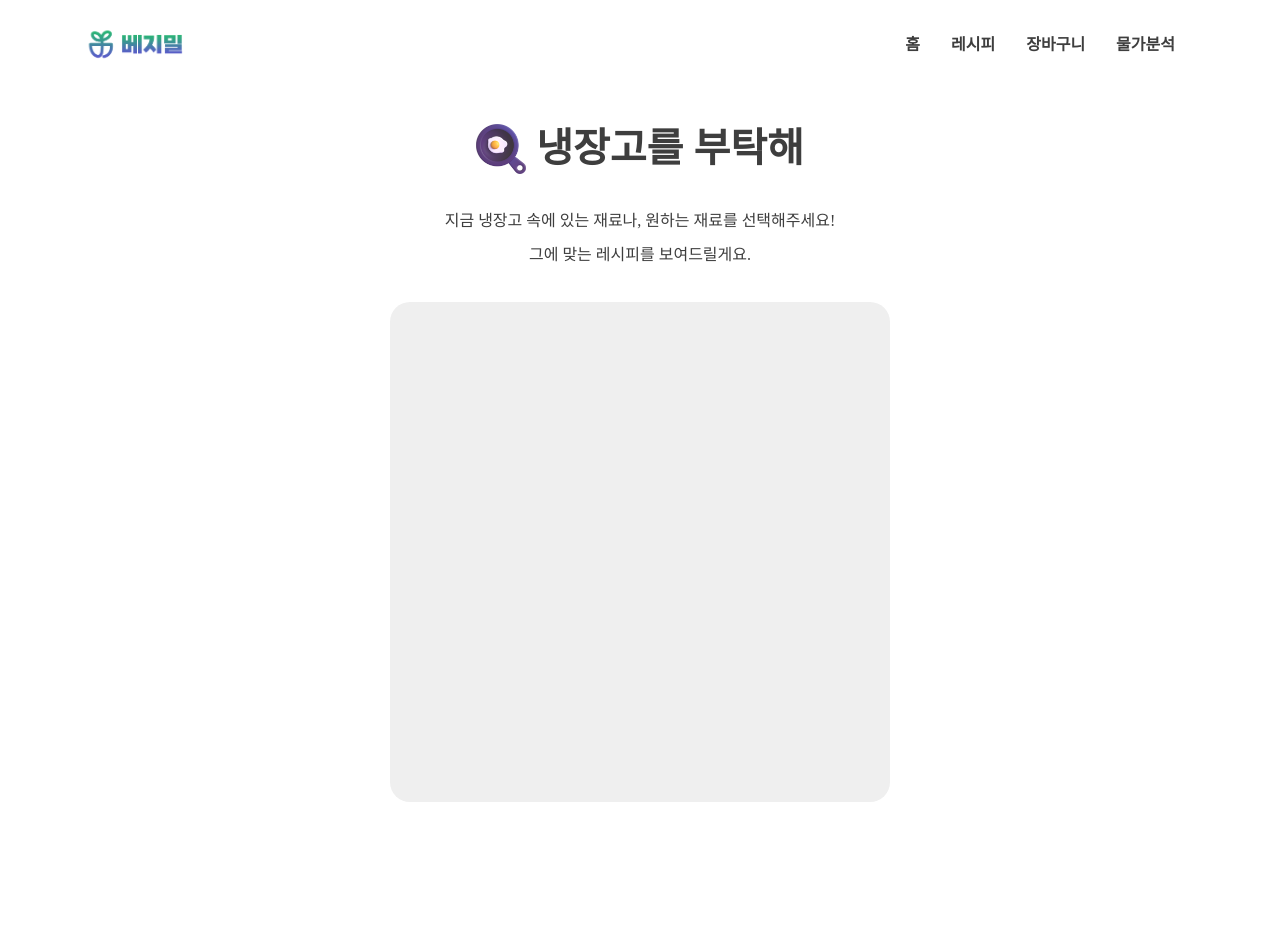
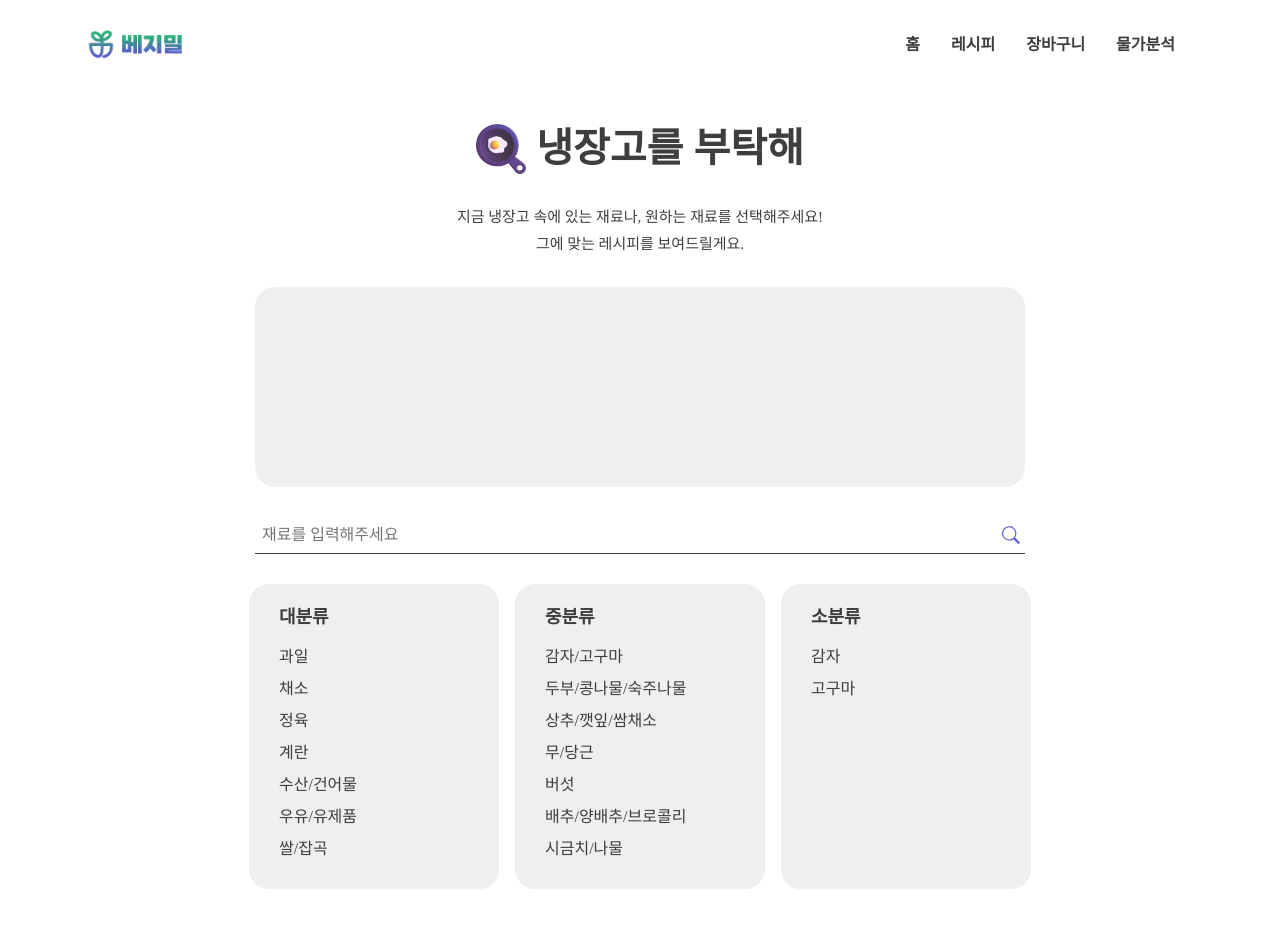
Before and after one commit to yuiseo/VeggieMeal, a Next.js app in the folder Front/veggiemeal/: page /recipe/fridge in a window 1280 px wide. Shown: the top 928 px of the page. Before the commit the page ends 866 px from the top, so only its background shows below. Built offline with nearby package versions, Linux system fonts and the light colour scheme; a web font is replaced by a local one.

Commit message:
[S07P22C205-151][FE-윤주]feat:냉장고 퍼블리싱

```diff
--- /dev/null
+++ b/Front/veggiemeal/components/SelectBox.tsx
@@ -0,0 +1,49 @@
+import styles from 'styles/SelectBox.module.scss';
+import { useState } from "react";
+
+// data = select 박스에 나타나야 하는 옵션들
+//  setState = setState 함수
+// title = select 박스의 타이틀
+// another = setState 외에 추가적으로 처리해야 하는 로직
+
+type SelectProps = {
+    data:string[],
+    setState:any,
+    title:string,
+    another?:any
+}
+
+export default function SelectBox({data, setState, title, another}:SelectProps){
+    const [choice, setChocie] = useState<string>(title);
+    const [isToggle, setIsToggle] = useState<Boolean>(false);
+    const len = data.length-1;
+    return (
+        <div className={styles.select}>
+            <div className={styles.selected} onClick={() => {setIsToggle(value => !value)}}>
+              <div className={styles.selected_value}>{choice}</div>
+              <svg xmlns="http://www.w3.org/2000/svg" width="20" height="20" fill="#5C5ACD" className="bi bi-caret-down-fill" viewBox="0 0 16 16">
+                <path d="M7.247 11.14 2.451 5.658C1.885 5.013 2.345 4 3.204 4h9.592a1 1 0 0 1 .753 1.659l-4.796 5.48a1 1 0 0 1-1.506 0z"/>
+              </svg>
+            </div>
+            {isToggle ?
+            <ul className={styles.select_ul}>
+            {data.map((item, index) => <li
+            key={index}
+            className={
+                (item === choice ? `${styles.choice_li} ` : 'not_chice_li ') +
+                (index === len ? `${styles.last_li} `:
+                index === 0 ? `${styles.first_li}` : 'just_li')}
+            onClick={()=>{
+                setState(item)
+                setChocie(item)
+                setIsToggle(value => !value)
+                if(another){
+                  another(item)
+                }
+                }}>{item}</li>)}
+            </ul> : null
+            }
+
+          </div>
+    )
+}
--- a/Front/veggiemeal/pages/recipe/fridge/index.tsx
+++ b/Front/veggiemeal/pages/recipe/fridge/index.tsx
@@ -1,8 +1,35 @@
 import Head from "next/head";
 import Image from "next/image";
+import { useState } from "react";
 import styles from 'styles/Fridge.module.scss';
+import SelectBox  from "components/SelectBox";
 
 export default function Fridge() {
+  const [ingre, setIngre] = useState<string[]>();
+  const [searchItem, setSearchItem] = useState<string>("");
+  const [isSelect01, setIsSelect01] = useState<string>();
+  const [isSelect02, setIsSelect02] = useState<string>();
+  const [isSelect03, setIsSelect03] = useState<string>();
+  const cat01 = ['과일', '채소', '정육', '계란', '수산/건어물', '우유/유제품', '쌀/잡곡'];
+  const cat02 = ['감자/고구마', '두부/콩나물/숙주나물', '상추/깻잎/쌈채소', '무/당근', '버섯', '배추/양배추/브로콜리', '시금치/나물'];
+  const cat03 = ['감자', '고구마'];
+
+  function isIngre(item:string){
+    if (!ingre?.includes(item)){
+      if(ingre){
+        setIngre([...ingre, item])
+      } else {
+        setIngre([item])
+      }
+    }else if(ingre?.includes(item)){
+      alert("이미 선택하신 재료입니다.")
+    }
+  }
+
+  function removeIngre(item:string){
+    setIngre(ingre?.filter(ing => ing !== item))
+  }
+
   return (
     <>
       <Head>
@@ -17,7 +44,66 @@ export default function Fridge() {
           <p>지금 냉장고 속에 있는 재료나, 원하는 재료를 선택해주세요! </p>
           <p>그에 맞는 레시피를 보여드릴게요. </p>
         </section>
-        <section className={styles.choice}></section>
+        <section className={styles.choice}>
+          {ingre ? ingre.map((item) =>
+          <div className={styles.choice_ingre}>
+            <span>{item}</span>
+            <svg xmlns="http://www.w3.org/2000/svg" width="15" height="15" fill="white" className="bi bi-x-lg" viewBox="0 0 16 16"
+            onClick={()=>{removeIngre(item)}}>
+              <path stroke="white" stroke-width="1" d="M2.146 2.854a.5.5 0 1 1 .708-.708L8 7.293l5.146-5.147a.5.5 0 0 1 .708.708L8.707 8l5.147 5.146a.5.5 0 0 1-.708.708L8 8.707l-5.146 5.147a.5.5 0 0 1-.708-.708L7.293 8 2.146 2.854Z"/>
+            </svg>
+          </div>) : null}
+        </section>
+        <section className={styles.search}>
+          <form className={styles.form} onSubmit={(e)=>{
+            e.preventDefault();
+            if(cat03.includes(searchItem)){
+              isIngre(searchItem)
+            } else {
+              alert('검색어가 존재하지 않습니다. 다시 검색해주세요.')
+            }
+            setSearchItem("")
+          }}>
+            <input className={styles.searchbar} placeholder="재료를 입력해주세요" value={searchItem}
+            onChange={(e)=>{
+              setSearchItem(e.target.value)
+            }}></input>
+            <svg xmlns="http://www.w3.org/2000/svg" width="18" height="18" fill="#5C5ACD" className="bi bi-search" viewBox="0 0 16 16">
+              <path d="M11.742 10.344a6.5 6.5 0 1 0-1.397 1.398h-.001c.03.04.062.078.098.115l3.85 3.85a1 1 0 0 0 1.415-1.414l-3.85-3.85a1.007 1.007 0 0 0-.115-.1zM12 6.5a5.5 5.5 0 1 1-11 0 5.5 5.5 0 0 1 11 0z"/>
+            </svg>
+          </form>
+        </section>
+        <section className={styles.category_sec_web}>
+          <div className={`${styles.category} me-3`}>
+            <p className={styles.category_title}>대분류</p>
+            <ul className={styles.ingre_ul}>
+              {cat01.map((item, index) => <li key={index} className={isSelect01 === String(index) ? `${styles.choice_li}`: 'not_choice'}
+              onClick={()=>{setIsSelect01(String(index))}}>{item}</li>)}
+            </ul>
+          </div>
+          <div className={`${styles.category} me-3`}>
+            <p className={styles.category_title}>중분류</p>
+            <ul className={styles.ingre_ul}>
+              {cat02.map((item, index) => <li key={index} className={isSelect02 === String(index) ? `${styles.choice_li}`: 'not_choice'}
+              onClick={()=>{setIsSelect02(String(index))}}>{item}</li>)}
+            </ul>
+          </div>
+          <div className={styles.category}>
+            <p className={styles.category_title}>소분류</p>
+            <ul className={styles.ingre_ul}>
+              {cat03.map((item, index) => <li key={index} className={isSelect03 === String(index) ? `${styles.choice_li}`: 'not_choice'}
+              onClick={()=>{
+                setIsSelect03(String(index))
+                isIngre(item)
+                }}>{item}</li>)}
+            </ul>
+          </div>
+        </section>
+        <section className={styles.category_sec_mobile}>
+          <SelectBox data={cat01} setState={setIsSelect01} title="대분류" />
+          <SelectBox data={cat02} setState={setIsSelect02} title="중분류" />
+          <SelectBox data={cat03} setState={setIsSelect03} title="소분류" another={isIngre} />
+        </section>
       </main>
     </>
   )
--- a/Front/veggiemeal/styles/Fridge.module.scss
+++ b/Front/veggiemeal/styles/Fridge.module.scss
@@ -19,15 +19,101 @@
     justify-content: center;
     align-items: center;
     font-weight: 500;
+    font-size:15px;
     p {
-        margin: 5px 0;
+        margin: 2px 0;
     }
 }
 
 .choice {
-    width:500px;
-    height:500px;
-    margin-top:30px;
+    width:80%;
+    min-height: 200px;
+    max-width: 770px;
+    margin: 30px 0;
+    padding: 20px 10px 20px 20px;
     border-radius:20px;
     background-color: var.$gray;
 }
+
+.choice_ingre {
+    display: inline-flex;
+    align-items: center;
+    background-color: var.$green;
+    padding:10px 15px;
+    border-radius: 10px;
+    margin-right: 10px;
+    span {
+        margin:0;
+        margin-right:10px;
+        font-size:16px;
+        font-weight: 600;
+        color:white;
+    }
+}
+
+.ingre_ul {
+    list-style-type: none;
+    padding:0;
+    margin-bottom: 0;
+    li {
+        &.choice_li {
+            color: var.$purple;
+            font-weight: 700;
+        }
+        line-height: 2;
+        font-weight: 500;
+        cursor: pointer;
+    }
+}
+
+.category_title {
+    font-weight: 700;
+    font-size: 18px;
+    margin-bottom: 10px;
+}
+
+.category {
+    background-color: var.$gray;
+    width:250px;
+    height:305px;
+    padding: 20px 30px;
+    border-radius: 20px;
+    overflow-y: auto;
+}
+
+.category_sec_web {
+    display:flex;
+    justify-content: center;
+    @media (max-width:var.$md) {
+        display: none;
+    }
+}
+
+.category_sec_mobile {
+    @media (min-width:var.$md){
+        display: none;
+    }
+    > div {
+        margin-bottom: 20px;
+    }
+}
+
+.search {
+    width:80%;
+    max-width: 770px;
+    margin-bottom:30px;
+    padding: 5px;
+    border-bottom: 1px solid var.$black;
+}
+
+.form {
+    display:flex;
+    justify-content: space-between;
+    align-items: center;
+}
+
+.searchbar {
+    border:0;
+    margin-right:10px;
+    width:calc(100% - 16px);
+}
--- /dev/null
+++ b/Front/veggiemeal/styles/SelectBox.module.scss
@@ -0,0 +1,50 @@
+@use 'variable' as var;
+
+.select {
+    display:flex;
+    flex-direction: column;
+    width:80vw;
+}
+
+.selected {
+    display:flex;
+    align-items: center;
+    justify-content: space-between;
+    background-color: var.$gray;
+    padding: 15px 20px;
+    border-radius: 10px;
+}
+
+.selected_value {
+    font-size: 18px;
+    font-weight: 700;
+}
+
+.select_ul {
+    background-color: var.$green;
+    border-radius: 10px;
+    list-style: none;
+    margin-top:10px;
+    padding: 0;
+    li {
+        cursor: pointer;
+        color:white;
+        font-size: 16px;
+        line-height: 2.5;
+        padding:5px 15px;
+        border-bottom: 1px dashed white;
+        &:hover {
+            background-color: var.$purple;
+        }
+        &.choice_li {
+            background-color: var.$purple;
+        }
+        &.last_li {
+            border-bottom: 0;
+            border-radius: 0 0 10px 10px;
+        }
+        &.first_li {
+            border-radius: 10px 10px 0 0;
+        }
+    }
+}
```
